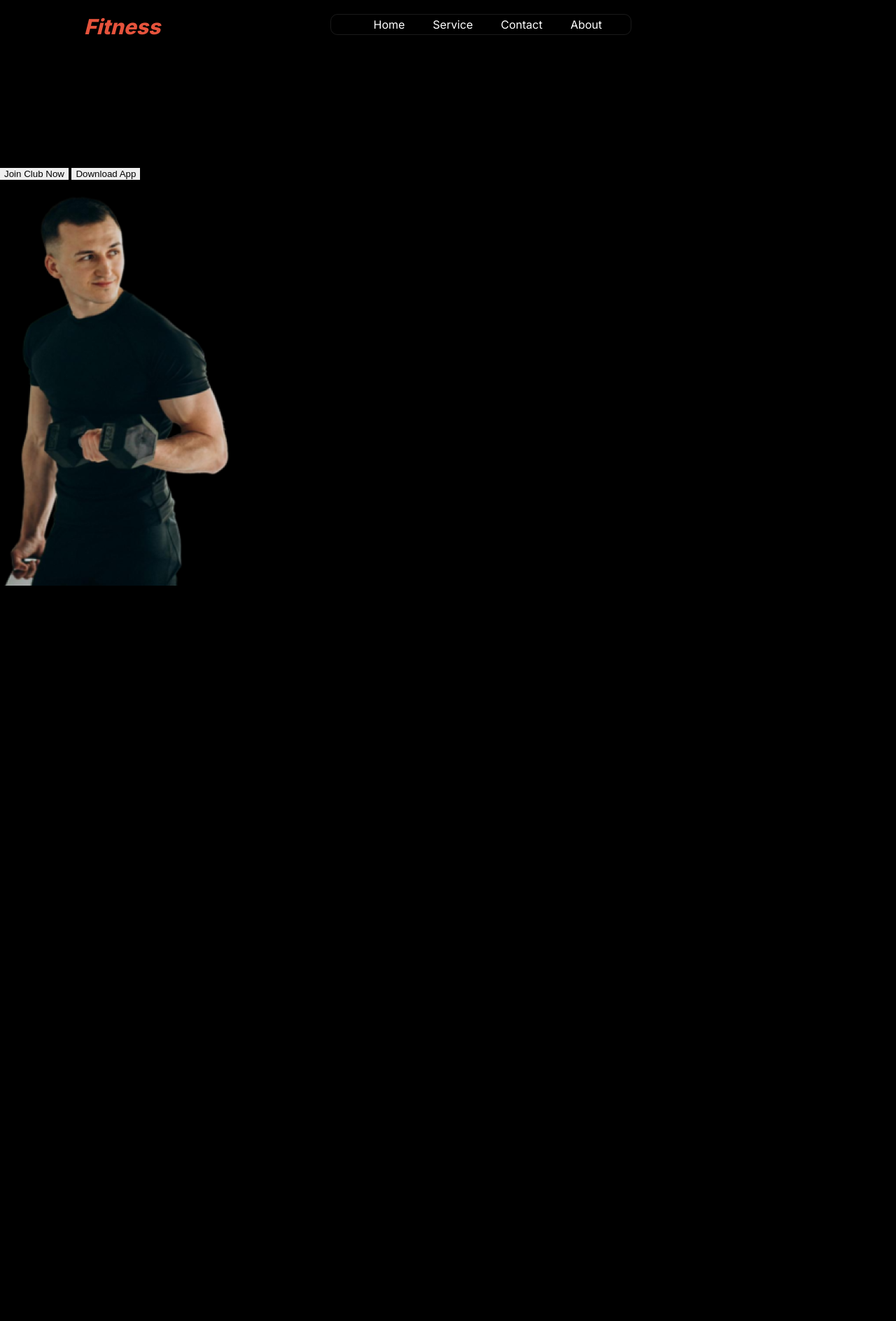
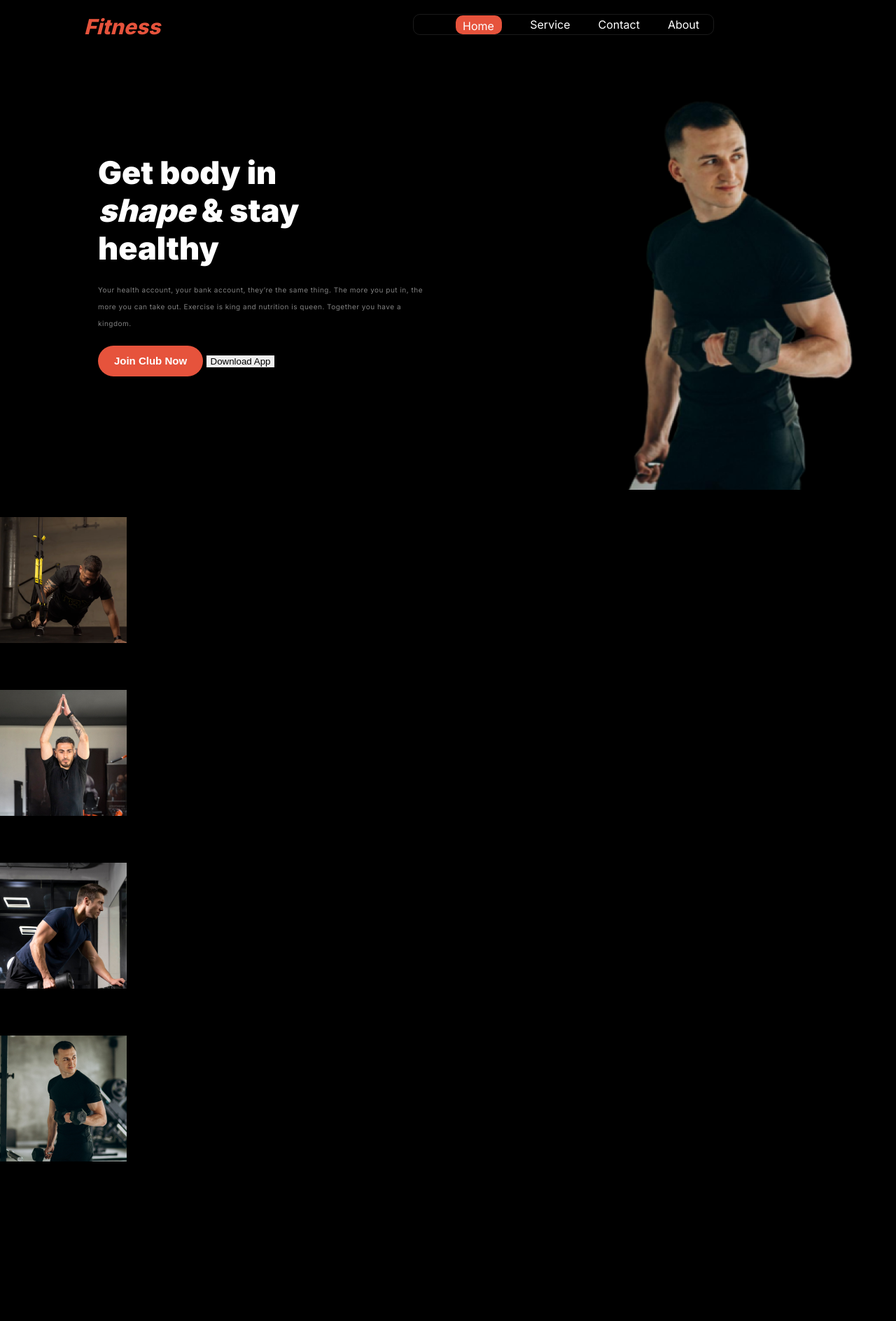
Before and after one commit to akrur-joy/Assignment-2, a plain HTML site: page index.html in a window 1280 px wide. Shown: the top 1888 px of the page at 70% size. Before the commit the page ends 939 px from the top, so only its background shows below. Drawn offline with Linux system fonts and the light colour scheme.

Commit message:
second commit

```diff
--- a/index.html
+++ b/index.html
@@ -47,3 +47,80 @@
                     </div>
                 </div>
         </section>
+        <section class="habit-section">
+            <div class="habit-section-titel">
+                <h1>Change Your Habits</h1><br>
+                <p>The more regularly you exercise or put your resolution into action, the less effort it will take.</p>
+            </div>
+
+            <div class="habit-img">
+
+            <div class="habit-img-01">
+                <img src="./images/image 3.png" class="img" alt="">
+                <br>
+                <br>
+                <h3 class="i-h3">Movement</h3>
+                <p class="i-p"> A strength-building movement that involves bending at the knees and hips and rising back up.</p>
+
+            </div>
+            <div class="habit-img-02">
+                 <img src="./images/image 2.png" class="img" alt="">
+                 <br>
+                 <br>
+                 <h3 class="i-h3">Time</h3>
+                 <p class="i-p">Many people like to work out before they start their day, so the gym can be busy between 6 a.m. and 8 a.m.</p>
+            </div>
+            <div class="habit-img-03">
+                <img src="./images/image 4.png" class="img" alt="">
+                <br>
+                <br>
+                <h3 class="i-h3">Practice</h3>
+                <p class="i-p">Initiating your fitness journey with a well-structured plan strengthens your core muscles, setting the stage for overall strength and stability.</p>
+
+            </div>
+            <div class="habit-img-04">
+                <img src="./images/image 5.png" class="img" alt="">
+                <br>
+                <br>
+                <h3 class="i-h3">Weight loss</h3>
+                <p class="i-p">Losing weight is one of the most common fitness goals, but it’s rarely straightforward.</p>
+
+            </div>
+        </div>
+        </section>
+
+
+
+
+        <section class="run-section">
+            <div class="run-section-text">
+                <h1>Run an Extra<br>Mile Easily</h1>
+                <br>
+                <p>For most new runners, whether they're setting out to jumpstart a fitness <br>routine or they have their eye on one day running a 5K race or even a <br>marathon, the first big goal is to train to run a mile without stopping. <br>And for most new runners, this means starting slowly.</p>
+                <br><br>
+                <button class="btn">Join now</button>
+            </div>
+            <div class="run-section-img">
+                <img src="./images/run.jpg" alt="">
+            </div>
+        </section>
+
+
+
+        <section class="bmi-header">
+            <h1>BMI Calculator</h1><br>
+            <p>Body mass index (BMI) is a measure of body fat based on height and weight that applies to adult men and women.</p>
+        </section>
+
+
+
+        <section class="bmi-calculation">
+            <div class="bmi-calculation-inner">
+                <div class="bmi-chart">
+                    <h2 class="bmi-h2">BMI Calculator Chart</h2><br><br>
+                    <table>
+                        <tr>
+                            <th>BMI</th>
+                            <th>Weight Status</th>
+                          </tr>
+                          <tr>
--- a/style.css
+++ b/style.css
@@ -51,3 +51,78 @@ nav  ul  li{
     font-weight: 800;
 
 }
+.home-style{
+    background-color: rgb(230, 83, 60);
+    width: 72px;
+    height: 12px;
+    align-items: center;
+    padding: 5px 8px 10px 10px;
+    border-radius: 10px;
+}
+
+.hamver-nav{
+    display: none;
+}
+
+/* nav styles ends */
+
+
+/* first page style starts */
+
+.banner-container{
+    width: 1200px;
+    height: 550px;
+    margin: 0 auto;
+    display: flex;
+    margin-top: 50px;
+    background: linear-gradient(180.00 deg, rgb(17, 17, 17),rgba(119, 119, 119, 0) 100%);
+
+}
+
+.banner-container-01{
+    width: 40%;
+    height: 60%;
+    margin: 0 auto;
+    margin-top: 100px;
+    margin-left: 100px;
+
+}
+
+.banner-container-01 h2{
+    color: rgb(255, 255, 255);
+    font-size: 45px;
+    font-weight: 900;
+    line-height: 120%;
+    letter-spacing: 0%;
+    text-align: left;
+}
+
+.shape{
+    font-style: italic;
+}
+
+.banner-container-01 p{
+    color: rgba(255, 255, 255, 0.5);
+    font-size: 10px;
+    font-weight: 400;
+    line-height: 24px;
+    letter-spacing: 0.5px;
+    text-align: left;
+}
+
+.btn{
+    color: rgb(255, 255, 255);
+    font-size: 15px;
+    font-weight: 600;
+    line-height: 22px;
+    border-radius: 42px;
+    background: rgb(230, 83, 60);
+    width: 150px;
+    height: 44px;
+    padding: 8px 12px 8px 12px;
+}
+
+.btn:hover{
+    background-color: chartreuse;
+    color: black;
+}
```
